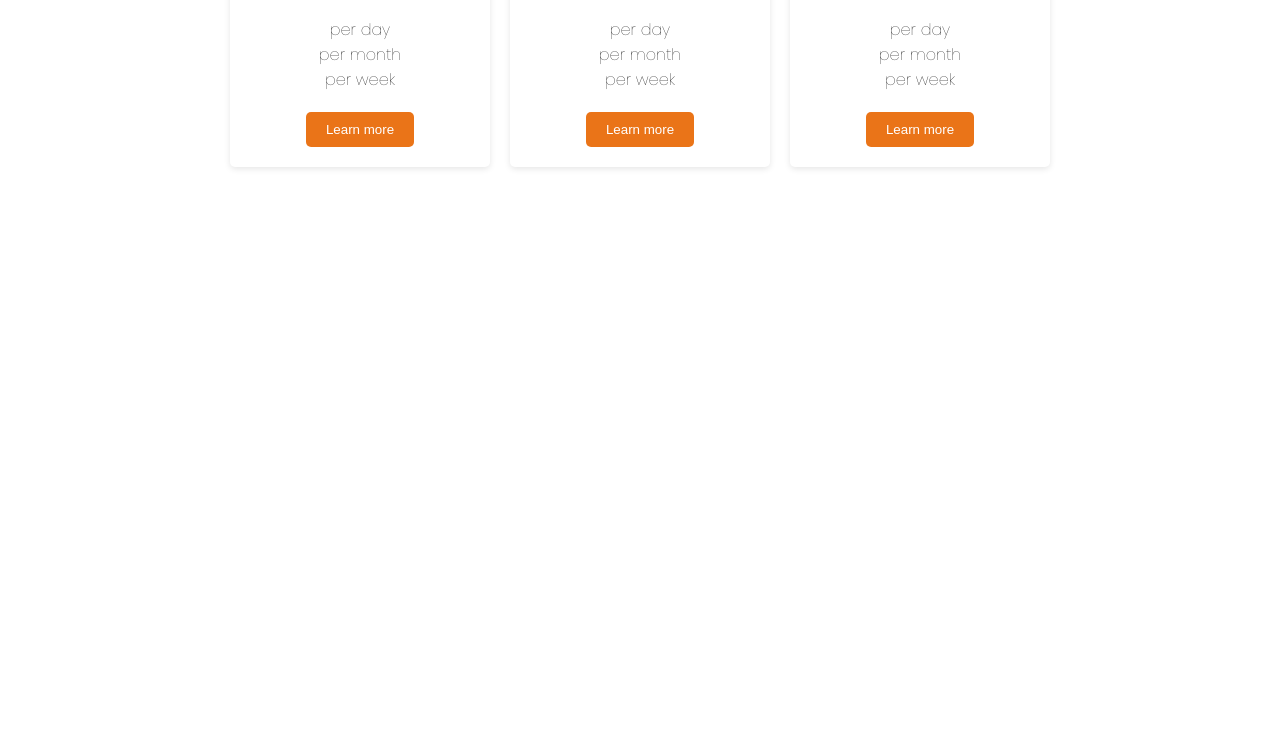
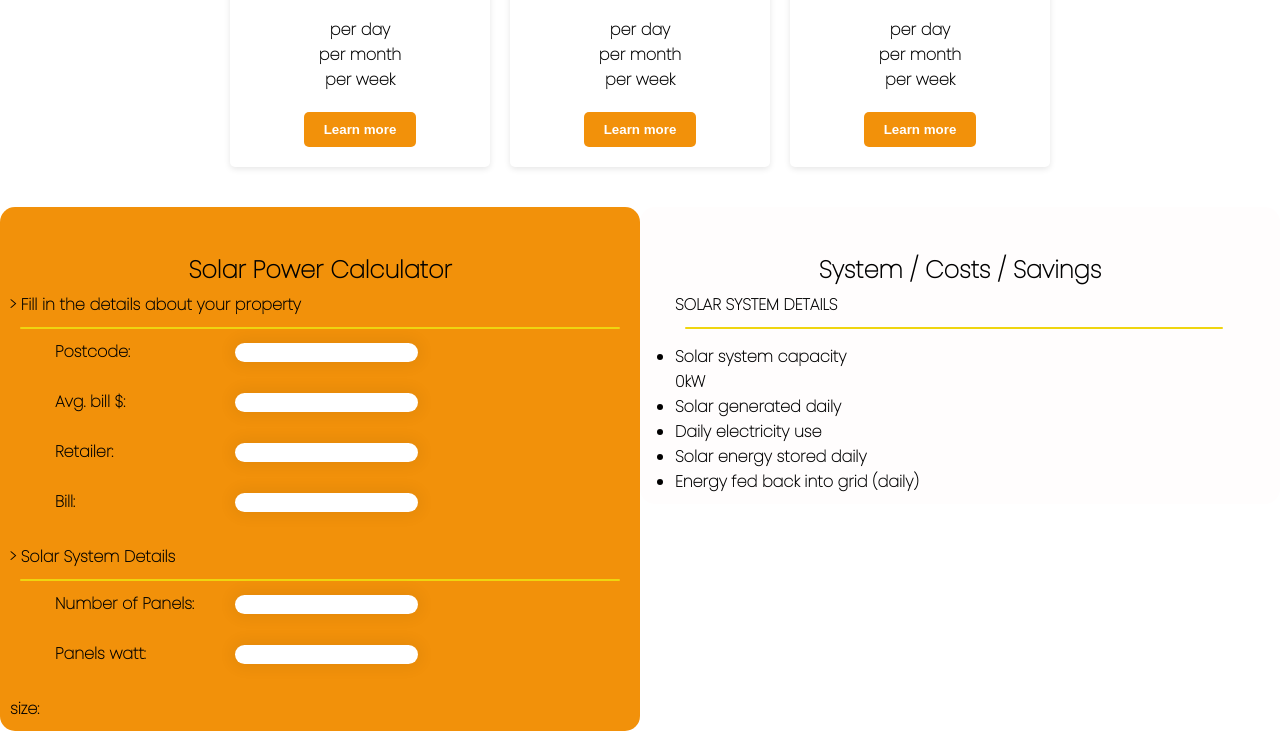
Before and after one commit to martinzen/responsiveWeb, a plain HTML site: page index.html in a window 1280 px wide. Shown: the part 390-1121 px from the top of the page. Before the commit the page ends 800 px from the top, so only its background shows below. Drawn offline with Linux system fonts and the light colour scheme.

Commit message:
init-clientBill

```diff
--- a/index.html
+++ b/index.html
@@ -14,6 +14,7 @@
         margin: 0px;
         padding: 0px;
         box-sizing: border-box;
+        font-weight: bold;
     }
 
     body {
@@ -115,13 +116,78 @@
     }
 
     button {
-        background-color: #ea7418;
+        background-color: #f2910a;
         color: #fff;
         border: none;
         padding: 10px 20px;
         border-radius: 5px;
         cursor: pointer;
         transition: background-color 0.2s;
+    }
+    /* Create two equal columns that floats next to each other */
+
+    .column {
+        float: left;
+        width: 50%;
+        padding: 10px;
+        /* Should be removed. Only for demonstration */
+        border-radius: 15px;
+    }
+    /* Clear floats after the columns */
+
+    .row:after {
+        content: "";
+        display: table;
+        clear: both;
+    }
+
+    p {
+        font-weight: bold;
+        padding-top: 5px;
+    }
+
+    hr {
+        padding: 1px;
+        background: #efd510;
+        border-radius: 22px;
+        margin: 10px;
+        border: 0;
+    }
+
+    label {
+        font-weight: bold;
+        font-weight: bold;
+        float: left;
+        /* width: 50px; */
+        content: max;
+        /* width: max-content; */
+        width: 25%;
+        width: 30%;
+        margin-left: 25px;
+    }
+
+    input {
+        padding: 2px;
+        border-radius: 18px;
+        border-color: white;
+        border: 0;
+        box-shadow: 0 0 15px 4px rgba(0, 0, 0, 0.06);
+    }
+
+    .houseDetails {
+        margin-left: 20px;
+    }
+
+    .tableSystem {
+        font-weight: bold;
+        font-weight: bold;
+        /* float: left; */
+        /* width: 50px; */
+        content: max;
+        /* width: max-content; */
+        /* width: 25%; */
+        width: 90%;
+        margin-left: 25px;
     }
 
     @media (max-width: 768px) {
@@ -209,6 +275,61 @@
             <button>Learn more</button>
         </div>
     </div>
+
+    <div class="row">
+        <div class="column" style="background-color:#f2910a;">
+            <h2>Solar Power Calculator</h2>
+            <p> > Fill in the details about your property</p>
+            <hr>
+            <div class="houseDetails">
+                <form>
+                    <label for="postCode">Postcode:</label>
+                    <input type="text" id="postCode" name="postCode"><br><br>
+                    <label for="avgBill">Avg. bill $:</label>
+                    <input type="text" id="avgBill" name="avgBill"><br><br>
+                    <label for="retailer">Retailer:</label>
+                    <input type="text" id="retailer" name="retailer"><br><br>
+                    <label for="bill">Bill:</label>
+                    <input type="text" id="bill" name="bill"><br><br>
+
+                </form>
+            </div>
+
+            <p> > Solar System Details</p>
+            <hr>
+            <div class="houseDetails">
+                <form>
+                    <label for="postCode">Number of Panels:</label>
+                    <input type="text" id="postCode" name="postCode"><br><br>
+                    <label for="avgBill">Panels watt:</label>
+                    <input type="text" id="avgBill" name="avgBill"><br><br>
+                </form>
+            </div>
+            <div>
+                <p>size:</p>
+            </div>
+
+        </div>
+        <div class="column" style="background-color:#fffdfd;">
+            <h2>System / Costs / Savings</h2>
+            <div class="tableSystem">
+                <ul>
+                    <p>SOLAR SYSTEM DETAILS</p>
+                    <hr>
+                    <li>
+                        <p>Solar system capacity</p>
+                        <span>0kW</span>
+                    </li>
+                    <li>Solar generated daily</li>
+                    <li>Daily electricity use</li>
+                    <li>Solar energy stored daily</li>
+                    <li>Energy fed back into grid (daily)</li>
+                </ul>
+            </div>
+
+        </div>
+    </div>
+
 </body>
 <script>
     // JavaScript to handle the navbar toggle functionality
```
